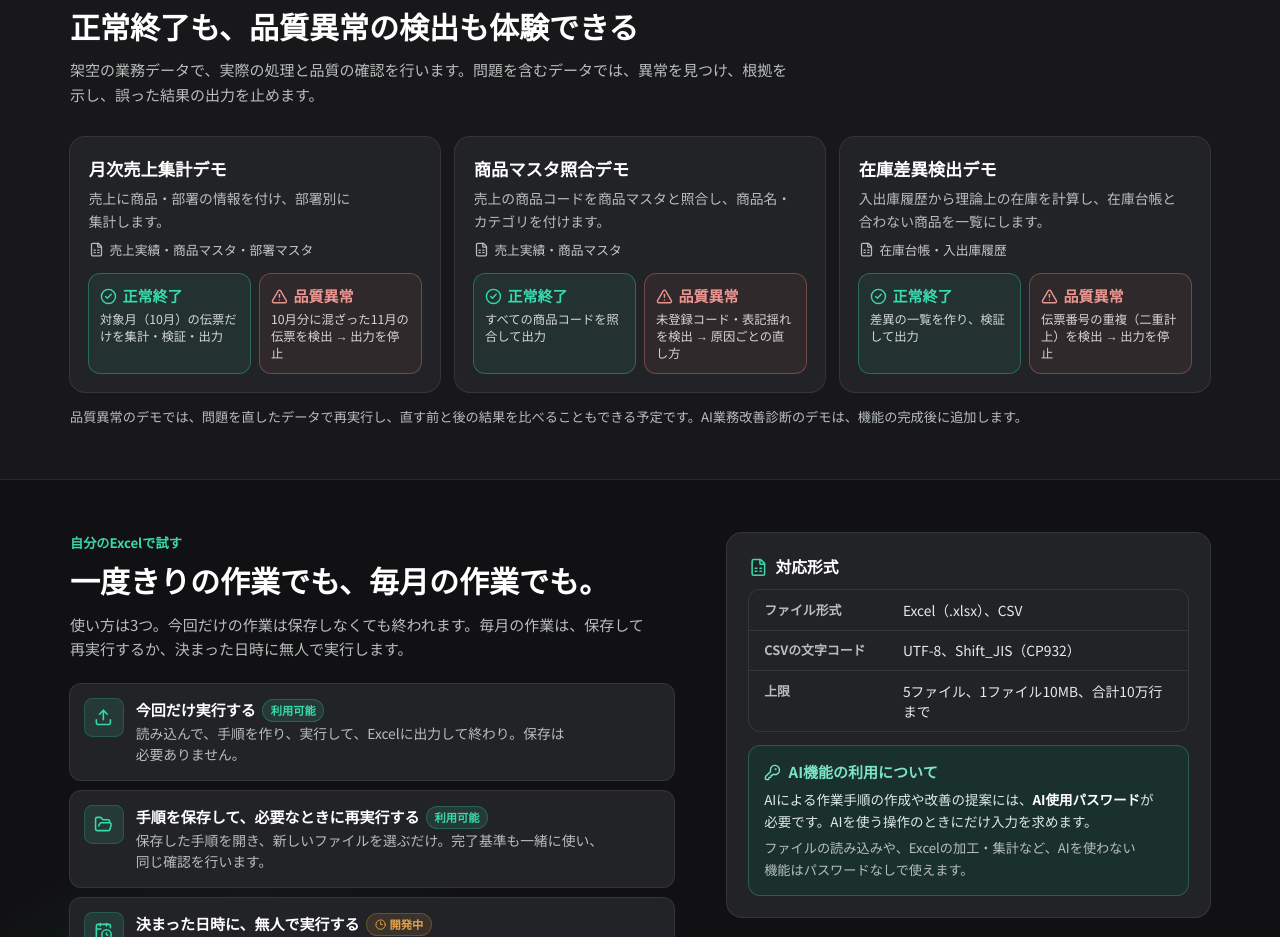
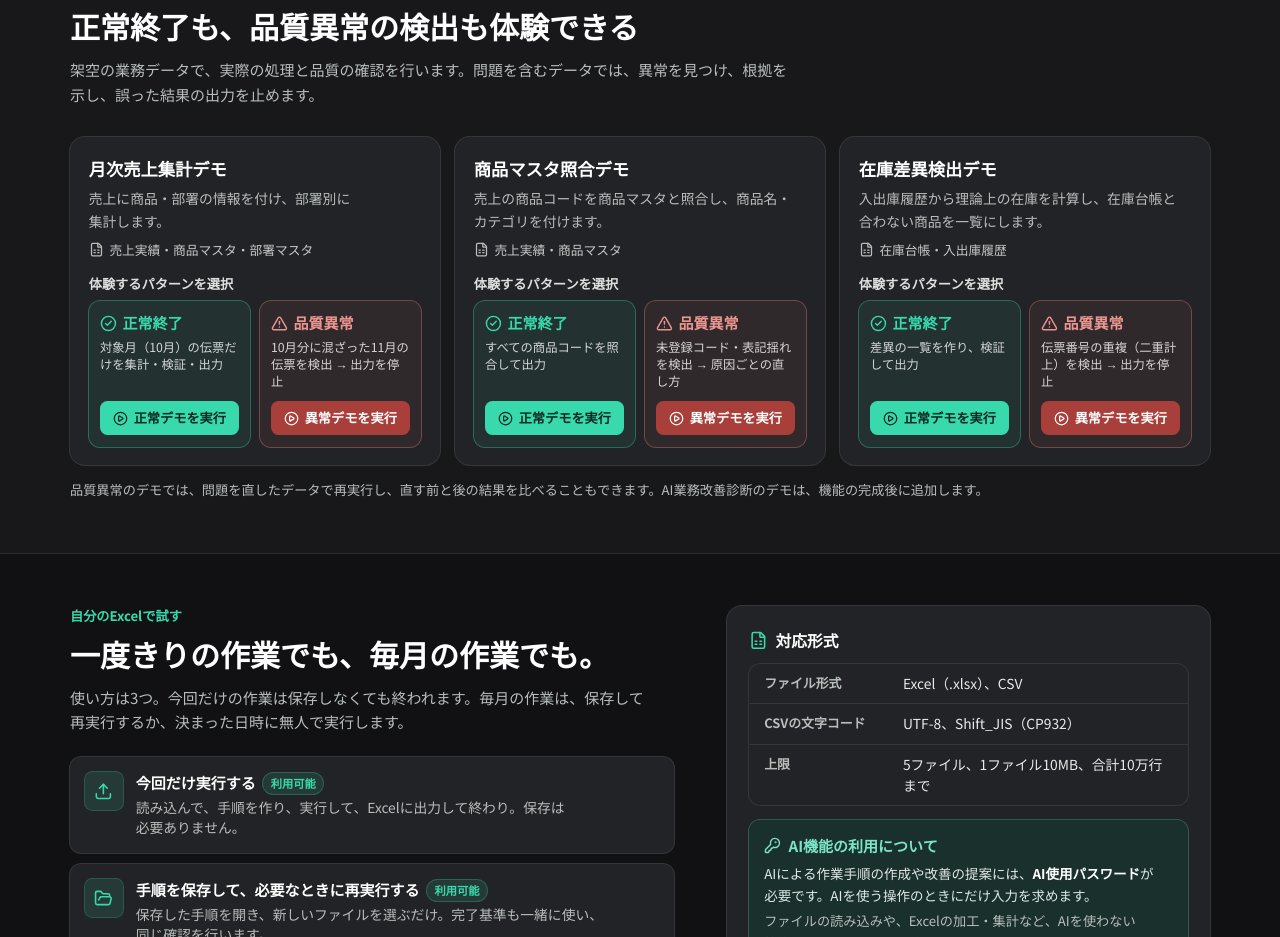
Before and after one commit to yukon2051-byteyu/FlowCraft_AI, a React (Vite) app in the folder frontend/: page / in a window 1280 px wide. Shown: the part 2340-3277 px from the top of the page. Built offline with nearby package versions, Linux system fonts and the light colour scheme.

Commit message:
TOP demos: pattern heading, run buttons, keyboard start, aligned card rows
Co-Authored-By: Claude Opus 5.5 <noreply@anthropic.com>

```diff
--- a/frontend/src/pages/TopPage.tsx
+++ b/frontend/src/pages/TopPage.tsx
@@ -6,6 +6,7 @@ import {
   Check,
   CircleCheck,
   CircleHelp,
+  CirclePlay,
   Clock3,
   FileSpreadsheet,
   FolderOpen,
@@ -468,9 +469,10 @@ function Demos() {
             lead="架空の業務データで、実際の処理と品質の確認を行います。問題を含むデータでは、異常を見つけ、根拠を示し、誤った結果の出力を止めます。"
           />
         </div>
-        <div className="mt-8 grid gap-4 lg:grid-cols-3">
+        {/* 3つのカードの各段（見出し・説明・ファイル・小見出し・選択肢）の高さを subgrid でそろえる（実行ボタンの位置もそろう） */}
+        <div className="mt-8 grid gap-4 lg:grid-cols-3 lg:gap-y-0">
           {DEMOS.map((d) => (
-            <article key={d.title} className="flex flex-col rounded-2xl bg-panel p-5 ring-1 ring-edge" aria-label={d.title}>
+            <article key={d.title} className="flex flex-col rounded-2xl bg-panel p-5 ring-1 ring-edge lg:row-span-5 lg:grid lg:grid-rows-subgrid" aria-label={d.title}>
               <div className="flex items-start justify-between gap-2">
                 <h3 className="text-[1.15rem] font-bold text-white">{d.title}</h3>
                 <DevBadge feature={d.feature} />
@@ -480,36 +482,54 @@ function Demos() {
                 <FileSpreadsheet className="size-4 shrink-0 text-subtle" aria-hidden />
                 {d.inputs}
               </p>
-              <div className="mt-4 grid flex-1 grid-cols-2 gap-2.5" role="group" aria-label={`${d.title}の体験の選び方`}>
-                <DemoChoice to={`/build?demo=${d.id}&pattern=ok`} ready={isAvailable(d.feature)} className="bg-mint/8 ring-mint/40 hover:bg-mint/15">
+              <p id={`demo-${d.id}-choose`} className="mt-4 text-[0.88rem] font-bold text-white/85">
+                体験するパターンを選択
+              </p>
+              <div className="mt-2 grid grid-cols-2 gap-2.5" role="group" aria-labelledby={`demo-${d.id}-choose`}>
+                <DemoChoice
+                  to={`/build?demo=${d.id}&pattern=ok`}
+                  ready={isAvailable(d.feature)}
+                  label={`${d.title}：正常デモを実行`}
+                  className="bg-mint/8 ring-mint/40 hover:bg-mint/14 hover:ring-mint/75"
+                >
                   <span className="flex items-center gap-1.5 font-bold text-mint">
                     <CircleCheck className="size-4.5" aria-hidden />
                     正常終了
                   </span>
-                  <span className="mt-1 text-[0.82rem] leading-snug text-white/80">{d.ok}</span>
+                  <span className="mt-1 mb-3 text-[0.82rem] leading-snug text-white/80">{d.ok}</span>
+                  <RunLook className="bg-mint text-[#0B2A22] group-hover:bg-[#5BE3BE]">正常デモを実行</RunLook>
                 </DemoChoice>
-                <DemoChoice to={`/build?demo=${d.id}&pattern=ng`} ready={isAvailable(d.feature)} className="bg-kaizen/8 ring-kaizen/45 hover:bg-kaizen/15">
+                <DemoChoice
+                  to={`/build?demo=${d.id}&pattern=ng`}
+                  ready={isAvailable(d.feature)}
+                  label={`${d.title}：異常デモを実行`}
+                  className="bg-kaizen/8 ring-kaizen/45 hover:bg-kaizen/14 hover:ring-kaizen/80"
+                >
                   <span className="flex items-center gap-1.5 font-bold text-kaizen-text">
                     <TriangleAlert className="size-4.5" aria-hidden />
                     品質異常
                   </span>
-                  <span className="mt-1 text-[0.82rem] leading-snug text-white/80">{d.ng}</span>
+                  <span className="mt-1 mb-3 text-[0.82rem] leading-snug text-white/80">{d.ng}</span>
+                  <RunLook className="bg-[#A93F3B] text-white group-hover:bg-[#BC4A45]">異常デモを実行</RunLook>
                 </DemoChoice>
               </div>
             </article>
           ))}
         </div>
         <p className="mt-4 text-[0.88rem] text-subtle">
-          品質異常のデモでは、問題を直したデータで再実行し、直す前と後の結果を比べることもできる予定です。AI業務改善診断のデモは、機能の完成後に追加します。
+          品質異常のデモでは、問題を直したデータで再実行し、直す前と後の結果を比べることもできます。AI業務改善診断のデモは、機能の完成後に追加します。
         </p>
       </div>
     </section>
   )
 }
 
-/** デモの「正常終了」「品質異常」の選択肢。使えるときはデモの開始へのリンク、開発中は押せない */
-function DemoChoice({ to, ready, className, children }: { to: string; ready: boolean; className: string; children: ReactNode }) {
-  const base = `flex flex-col rounded-xl p-3 text-left ring-1 transition ${className}`
+/**
+ * デモの「正常終了」「品質異常」の選択肢。枠全体が1つのリンク（クリック・Enter・Space で開始）。
+ * 中の「実行」はボタンの見た目の表示だけで、押せる要素を入れ子にしない。開発中は押せない。
+ */
+function DemoChoice({ to, ready, label, className, children }: { to: string; ready: boolean; label: string; className: string; children: ReactNode }) {
+  const base = `group flex flex-col rounded-xl p-3 text-left ring-1 transition ${className}`
   if (!ready) {
     return (
       <span aria-disabled="true" title="このデモは開発中です" className={`${base} cursor-not-allowed opacity-60 hover:bg-transparent`}>
@@ -518,9 +538,30 @@ function DemoChoice({ to, ready, className, children }: { to: string; ready: boo
     )
   }
   return (
-    <Link to={to} className={`${base} focus-visible:outline-2 focus-visible:outline-mint`}>
+    <Link
+      to={to}
+      aria-label={label}
+      // リンクは Enter では開くが Space では開かないため、ボタンと同じく Space でも開始できるようにする
+      onKeyDown={(e) => {
+        if (e.key === ' ') {
+          e.preventDefault()
+          e.currentTarget.click()
+        }
+      }}
+      className={`${base} cursor-pointer hover:-translate-y-px focus-visible:outline-2 focus-visible:outline-offset-2 focus-visible:outline-white`}
+    >
       {children}
     </Link>
+  )
+}
+
+/** 実行ボタンの見た目（表示だけ。クリックは外側の枠が受ける） */
+function RunLook({ className, children }: { className: string; children: ReactNode }) {
+  return (
+    <span aria-hidden className={`mt-auto inline-flex items-center justify-center gap-1.5 rounded-lg px-3 py-2 text-[0.88rem] font-bold transition-colors ${className}`}>
+      <CirclePlay className="size-4" />
+      {children}
+    </span>
   )
 }
 
```
Also changed, not shown: 1 other file (tests, documents, lock files or other folders).
